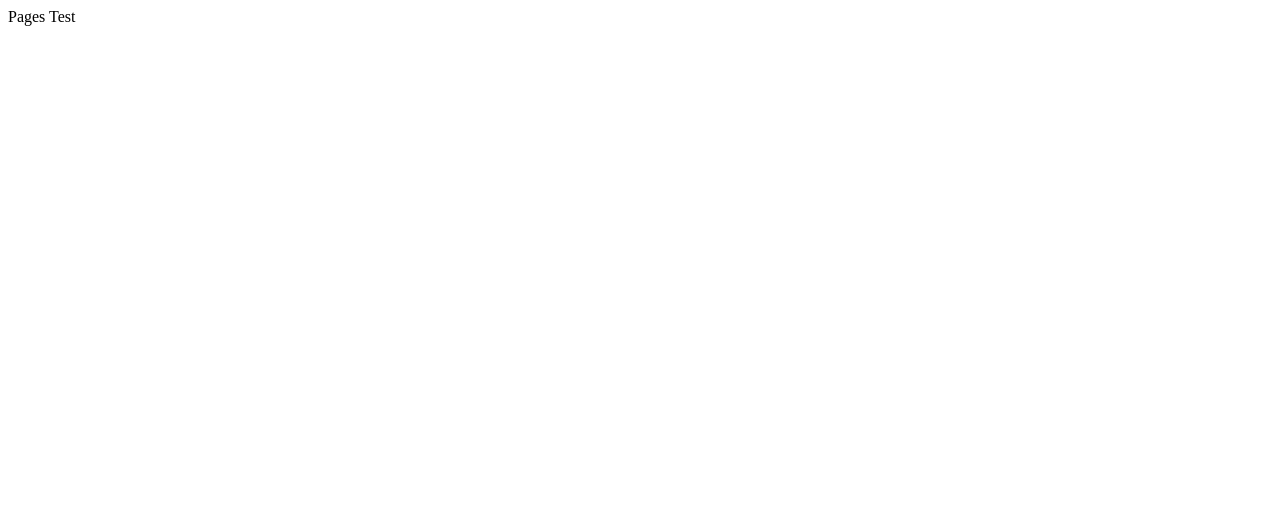
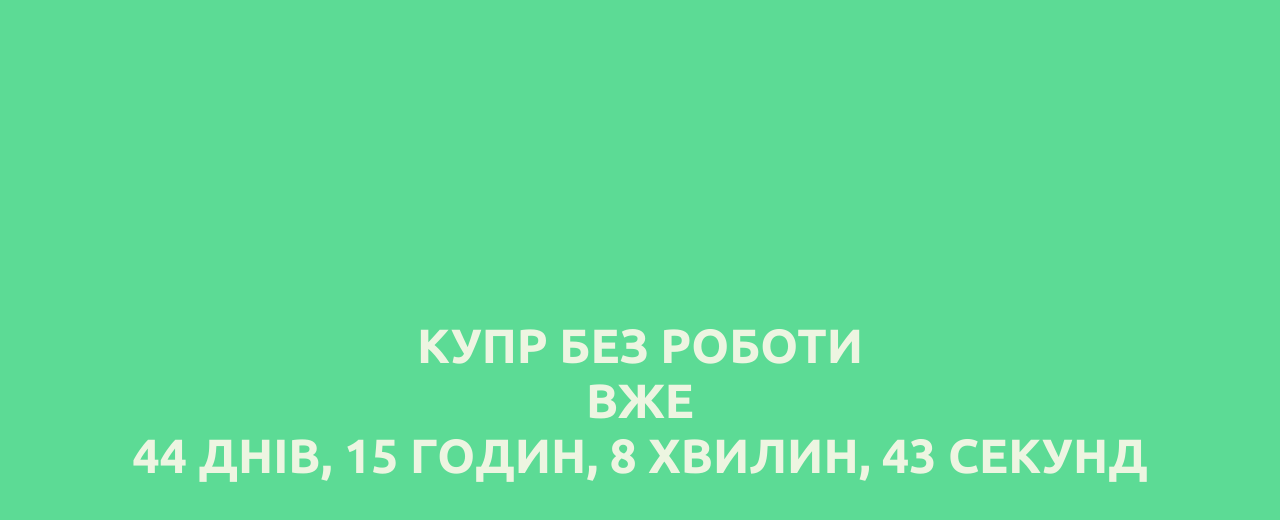
Before and after one commit to romaniv-dev/how-long-since, a plain HTML site: page index.html in a window 1280 px wide. Drawn offline with Linux system fonts and the light colour scheme.

Commit message:
Added time calculation logic

```diff
--- a/config.json
+++ b/config.json
@@ -0,0 +1,4 @@
+{
+    "event": "Купр без роботи",
+    "startTime": "25 Mar 2022 23:59:59 GMT"
+}
--- a/index.html
+++ b/index.html
@@ -1,8 +1,52 @@
 <html>
     <head>
         <title>How long since?</title>
+        <link rel="preconnect" href="https://fonts.googleapis.com">
+        <link rel="preconnect" href="https://fonts.gstatic.com" crossorigin>
+        <link href="https://fonts.googleapis.com/css2?family=Ubuntu:ital,wght@0,300;0,400;0,500;0,700;1,300;1,400;1,500;1,700&display=swap" rel="stylesheet">
+        <script src="https://cdn.jsdelivr.net/npm/luxon@2.4.0/build/global/luxon.min.js"></script>
+        <style>
+            * {
+                margin: 0;
+                padding: 0;
+            }
+
+            body {
+                background-color: #5CDB95;
+                color: #EDF5E1;
+                font-weight: bold;
+                font-size: 48px;
+                font-family: 'Ubuntu', sans-serif;
+                text-transform: uppercase;
+                display: flex;
+                flex-direction: column;
+                align-items: center;
+                justify-content: center;
+                width: 100%;
+                height: 100vh;
+            }
+        </style>
     </head>
     <body>
-        <div>Pages Test</div>
+        <div id="event-title"></div>
+        <div>вже</div>
+        <div id="event-time"></div>
     </body>
+    <script>
+        fetch("config.json")
+            .then(response => response.json())
+            .then(json => {
+                let eventTitle = document.querySelector('#event-title');
+                eventTitle.innerHTML = json.event;
+                setInterval(() => {
+                    let eventTime = document.querySelector('#event-time');
+                    const days = Math.floor(Math.abs(new Date() - Date.parse(json.startTime)) / (1000 * 60 * 60 * 24))
+                    const hours = Math.floor(Math.abs(new Date() - Date.parse(json.startTime)) / (1000 * 60 * 60)) - (days * 24);
+                    const minutes = Math.floor(Math.abs(new Date() - Date.parse(json.startTime)) / (1000 * 60)) - (days * 24 * 60) - (hours * 60);
+                    const seconds = Math.floor(Math.abs(new Date() - Date.parse(json.startTime)) / (1000))
+                        - (days * 24 * 60 * 60) - (hours * 60 * 60) - (minutes * 60);
+                    eventTime.innerHTML = `${days} днів, ${hours} годин, ${minutes} хвилин, ${seconds} секунд`;
+                }, 1000);
+            });
+    </script>
 </html>
```
